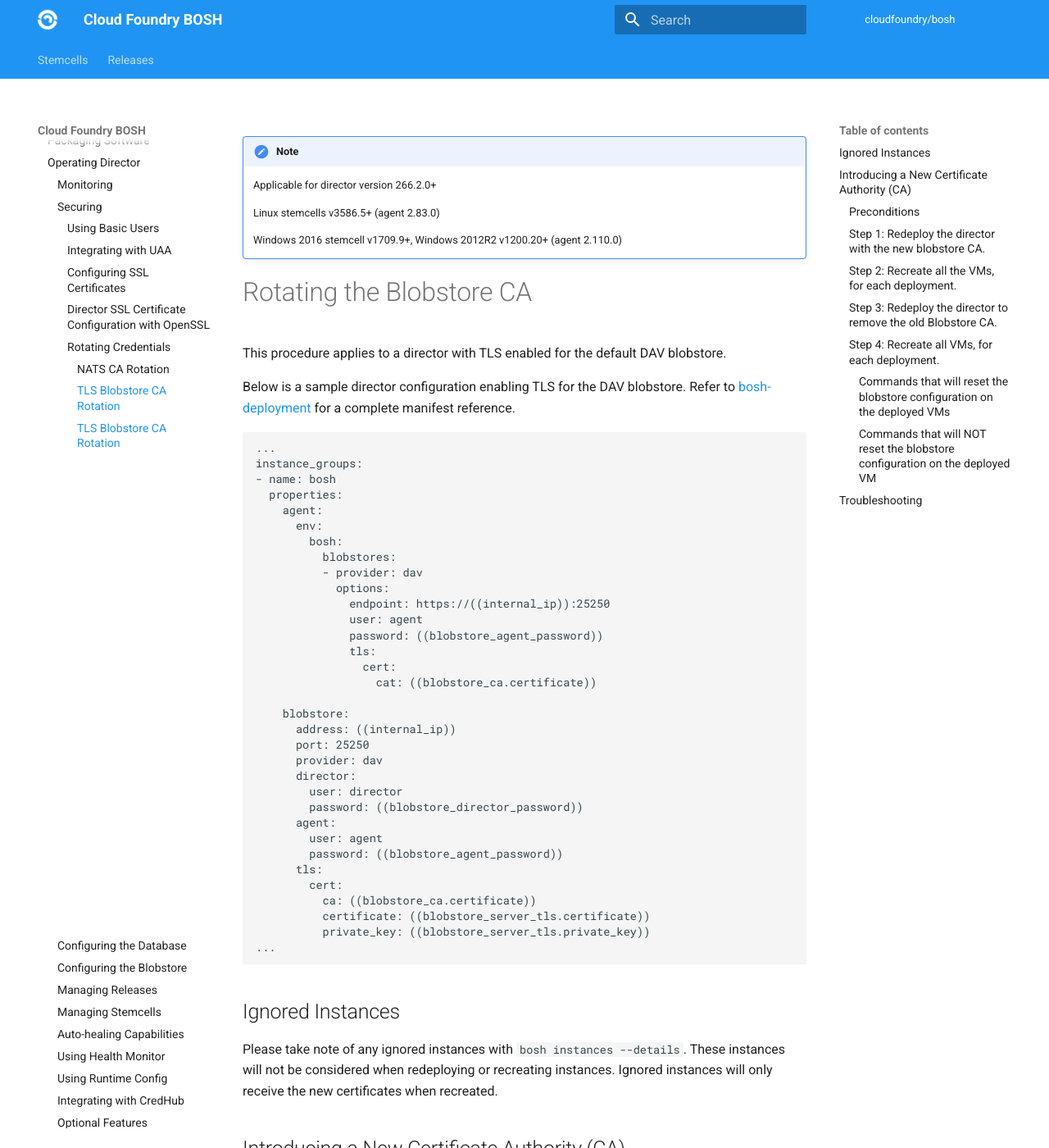
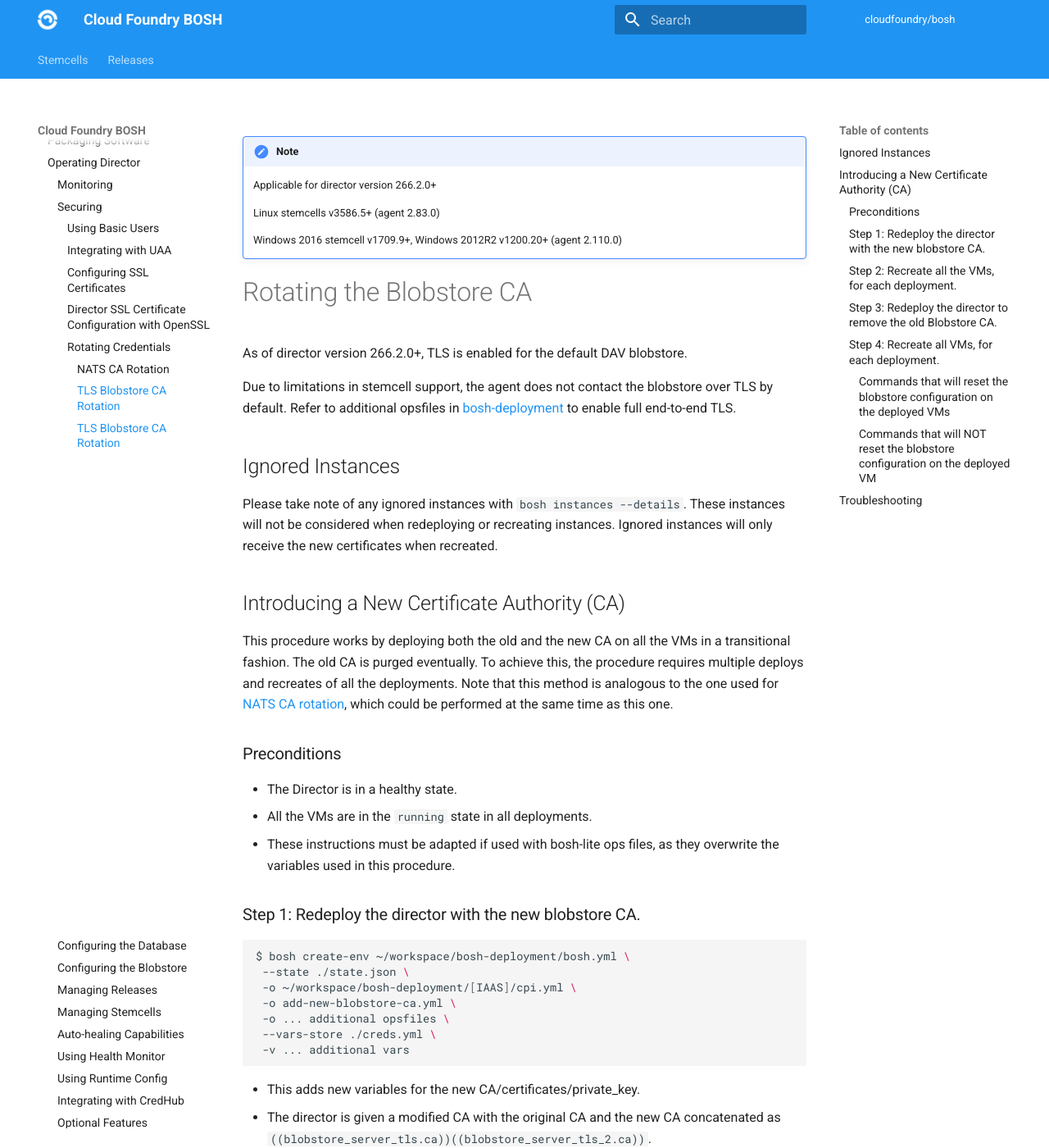
Before and after one commit to cloudfoundry/docs-bosh, an MkDocs documentation site: the page built from content/blobstore-ca-rotation.md, in a window 1280 px wide and 1400 px high. Shown: the whole window at 82% size. Built offline with MkDocs 1.6.1 and Material for MkDocs 9.7.7, drawn with Linux system fonts in a browser that asks for light colours; old or Windows-style settings are respelled for this version of MkDocs; some of the changed text lies outside the part shown.

Commit message:
Updates to blobstore CA rotation
- Remove opsfile that enables TLS for agent
- Include transitional CA in director

````diff
--- a/content/blobstore-ca-rotation.md
+++ b/content/blobstore-ca-rotation.md
@@ -7,45 +7,9 @@
 
 # Rotating the Blobstore CA
 
-This procedure applies to a director with TLS enabled for the default DAV blobstore.
+As of director version 266.2.0+, TLS is enabled for the default DAV blobstore.
 
-Below is a sample director configuration enabling TLS for the DAV blobstore. Refer to [bosh-deployment](https://github.com/cloudfoundry/bosh-deployment) for a complete manifest reference.
-```
-...
-instance_groups:
-- name: bosh
-  properties:
-    agent:
-      env:
-        bosh:
-          blobstores:
-          - provider: dav
-            options:
-              endpoint: https://((internal_ip)):25250
-              user: agent
-              password: ((blobstore_agent_password))
-              tls:
-                cert:
-                  cat: ((blobstore_ca.certificate))
-
-    blobstore:
-      address: ((internal_ip))
-      port: 25250
-      provider: dav
-      director:
-        user: director
-        password: ((blobstore_director_password))
-      agent:
-        user: agent
-        password: ((blobstore_agent_password))
-      tls:
-        cert:
-          ca: ((blobstore_ca.certificate))
-          certificate: ((blobstore_server_tls.certificate))
-          private_key: ((blobstore_server_tls.private_key))
-...
-```
-
+Due to limitations in stemcell support, the agent does not contact the blobstore over TLS by default. Refer to additional opsfiles in [bosh-deployment](https://github.com/cloudfoundry/bosh-deployment) to enable full end-to-end TLS.
 
 ## Ignored Instances
 
@@ -69,7 +33,6 @@ This procedure works by deploying both the old and the new CA on all the VMs in
 $ bosh create-env ~/workspace/bosh-deployment/bosh.yml \
  --state ./state.json \
  -o ~/workspace/bosh-deployment/[IAAS]/cpi.yml \
- -o ~/workspace/bosh-deployment/misc/blobstore-tls.yml \
  -o add-new-blobstore-ca.yml \
  -o ... additional opsfiles \
  --vars-store ./creds.yml \
@@ -87,6 +50,10 @@ $ bosh create-env ~/workspace/bosh-deployment/bosh.yml \
 ---
 - type: replace
   path: /instance_groups/name=bosh/properties/agent/env/bosh/blobstores?/provider=dav/options/tls/cert/ca
+  value: ((blobstore_server_tls_2.ca))((blobstore_server_tls.ca))
+
+- type: replace
+  path: /instance_groups/name=bosh/properties/blobstore/tls?/cert/ca
   value: ((blobstore_server_tls_2.ca))((blobstore_server_tls.ca))
 
 - type: replace
@@ -122,7 +89,6 @@ $ bosh -d deployment-name recreate
 $ bosh create-env ~/workspace/bosh-deployment/bosh.yml \
  --state ./state.json \
  -o ~/workspace/bosh-deployment/[IAAS]/cpi.yml \
- -o ~/workspace/bosh-deployment/misc/blobstore-tls.yml \
  -o remove-old-blobstore-ca.yml \
  -o ... additional opsfiles \
  --vars-store ./creds.yml \
````
